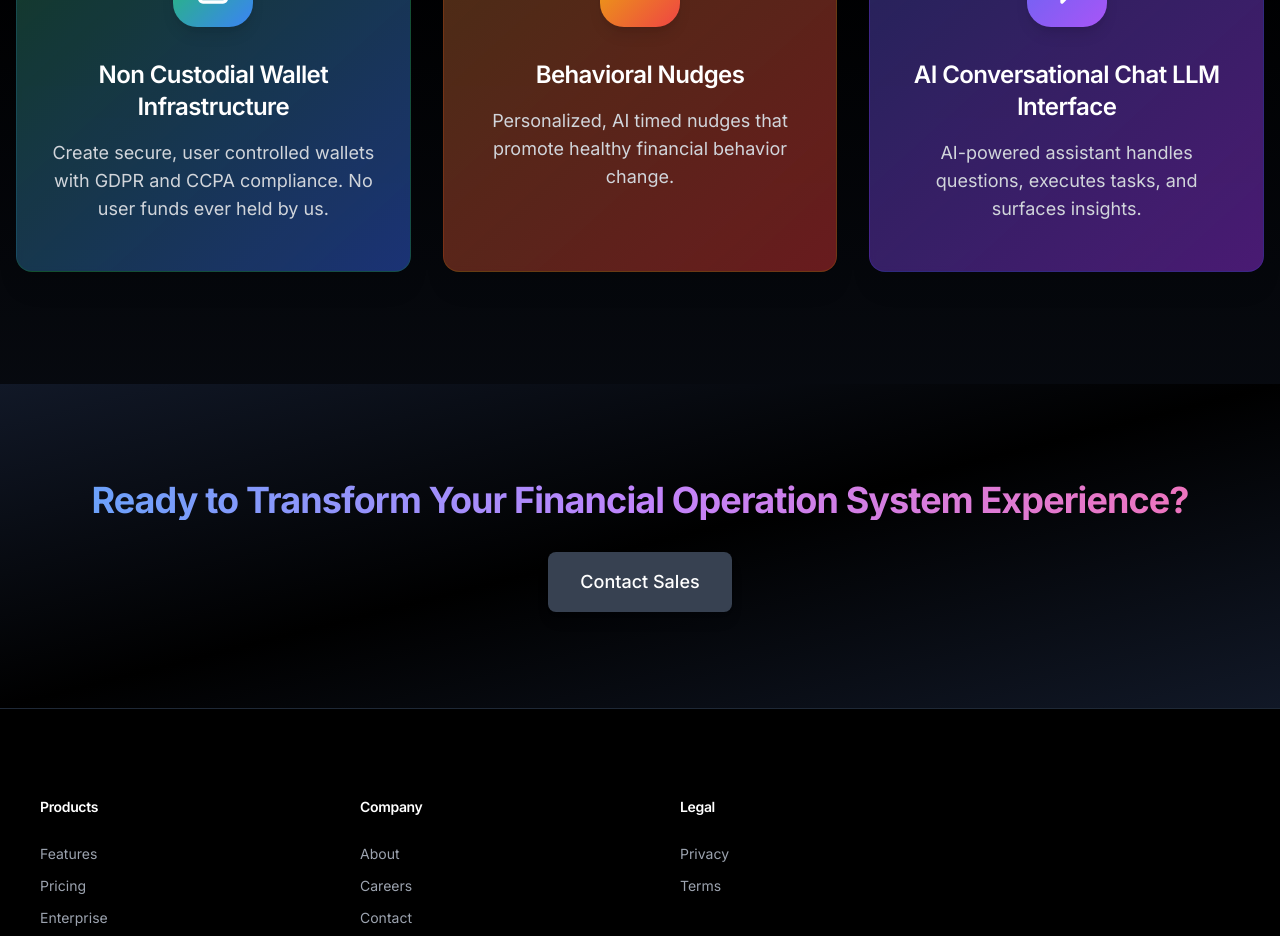
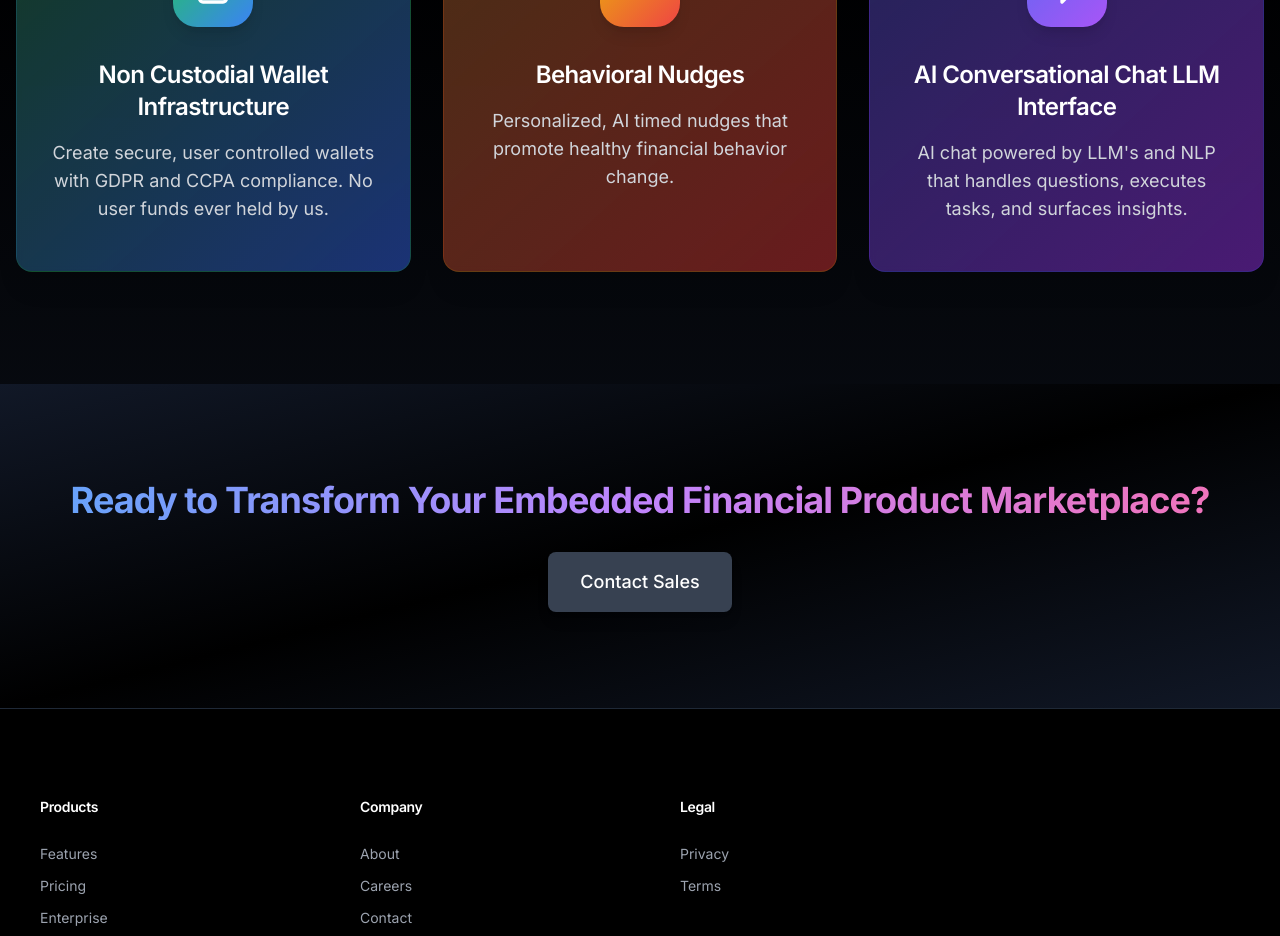
Before and after one commit to noelregis718/waitlisted-version, a Next.js app: page / in a window 1280 px wide. Shown: the part 1340-2276 px from the top of the page. Built offline with nearby package versions, Linux system fonts and the light colour scheme.

Commit message:
Update CTA heading and AI chat description text

```diff
--- a/src/app/page.tsx
+++ b/src/app/page.tsx
@@ -107,7 +107,7 @@ export default function Home() {
                 </svg>
               </div>
               <h3 className="text-2xl font-semibold mb-4 text-white">AI Conversational Chat LLM Interface</h3>
-              <p className="text-lg text-gray-300">AI-powered assistant handles questions, executes tasks, and surfaces insights.</p>
+              <p className="text-lg text-gray-300">AI chat powered by LLM's and NLP that handles questions, executes tasks, and surfaces insights.</p>
             </div>
           </div>
         </div>
@@ -115,7 +115,7 @@ export default function Home() {
       {/* CTA Section */}
       <section className="py-24 bg-gradient-to-br from-gray-900 via-black to-gray-900">
         <div className="container mx-auto px-4 text-center">
-          <h2 className="text-4xl font-bold mb-8 bg-clip-text text-transparent bg-gradient-to-r from-blue-400 via-purple-400 to-pink-400">Ready to Transform Your Financial Operation System Experience?</h2>
+          <h2 className="text-4xl font-bold mb-8 bg-clip-text text-transparent bg-gradient-to-r from-blue-400 via-purple-400 to-pink-400">Ready to Transform Your Embedded Financial Product Marketplace?</h2>
           <div className="flex justify-center gap-4">
             <a
               href="mailto:ventureai2025@gmail.com?subject=AnkFin Sales Inquiry&body=Hello,%0D%0A%0D%0AI am interested in learning more about AnkFin.%0D%0A%0D%0ABest regards,"
```
